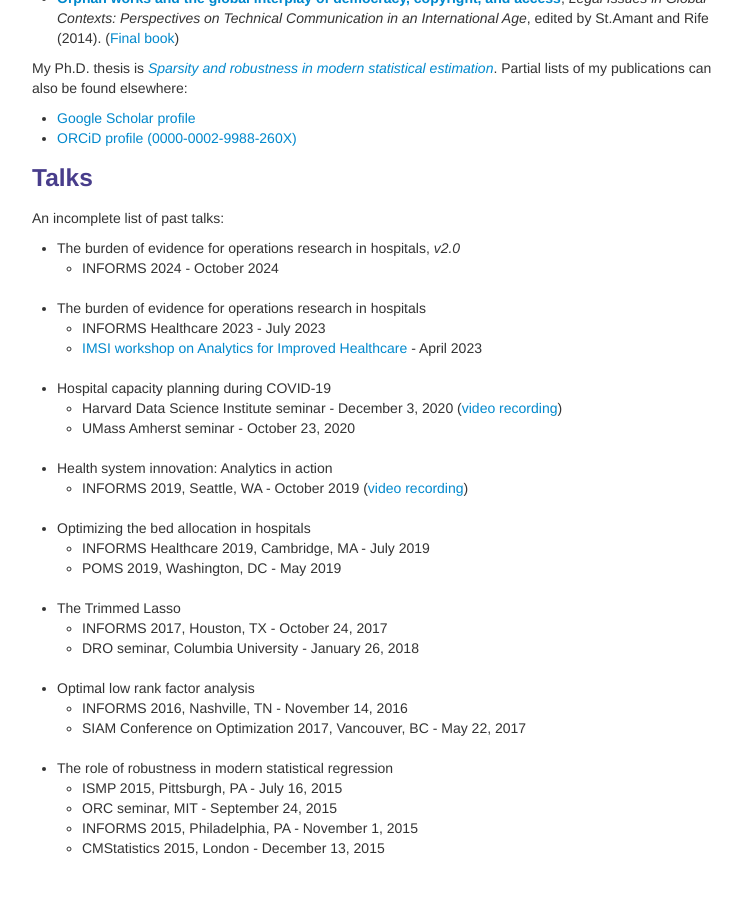
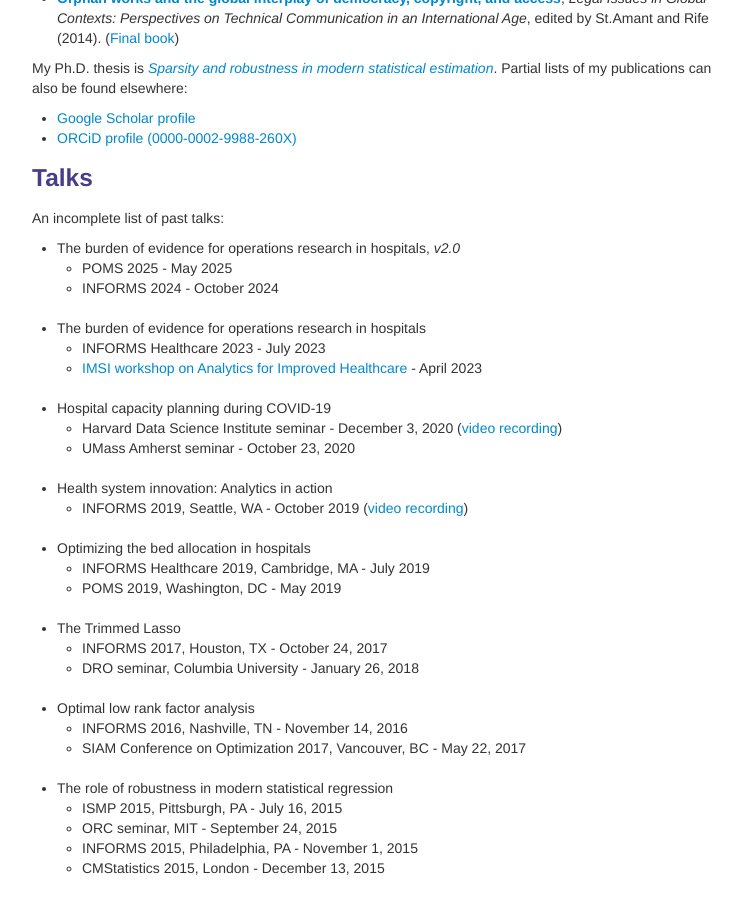
Before and after one commit to martincopenhaver/martincopenhaver.github.io, a Jekyll site: the page built from research.md, in a window 1280 px wide and 900 px high, scrolled down 1724 px. Shown: the whole window, without its empty margins (258-1000 px from the left). Built offline with Jekyll 4.4.1, drawn with Linux system fonts in a browser that asks for light colours.

Commit message:
Update research.md

```diff
--- a/research.md
+++ b/research.md
@@ -56,6 +56,7 @@ My Ph.D. thesis is [_Sparsity and robustness in modern statistical estimation_](
 ### Talks
 An incomplete list of past talks:
 * The burden of evidence for operations research in hospitals, _v2.0_
+  * POMS 2025 - May 2025
   * INFORMS 2024 - October 2024
 * The burden of evidence for operations research in hospitals
   * INFORMS Healthcare 2023 - July 2023
```
